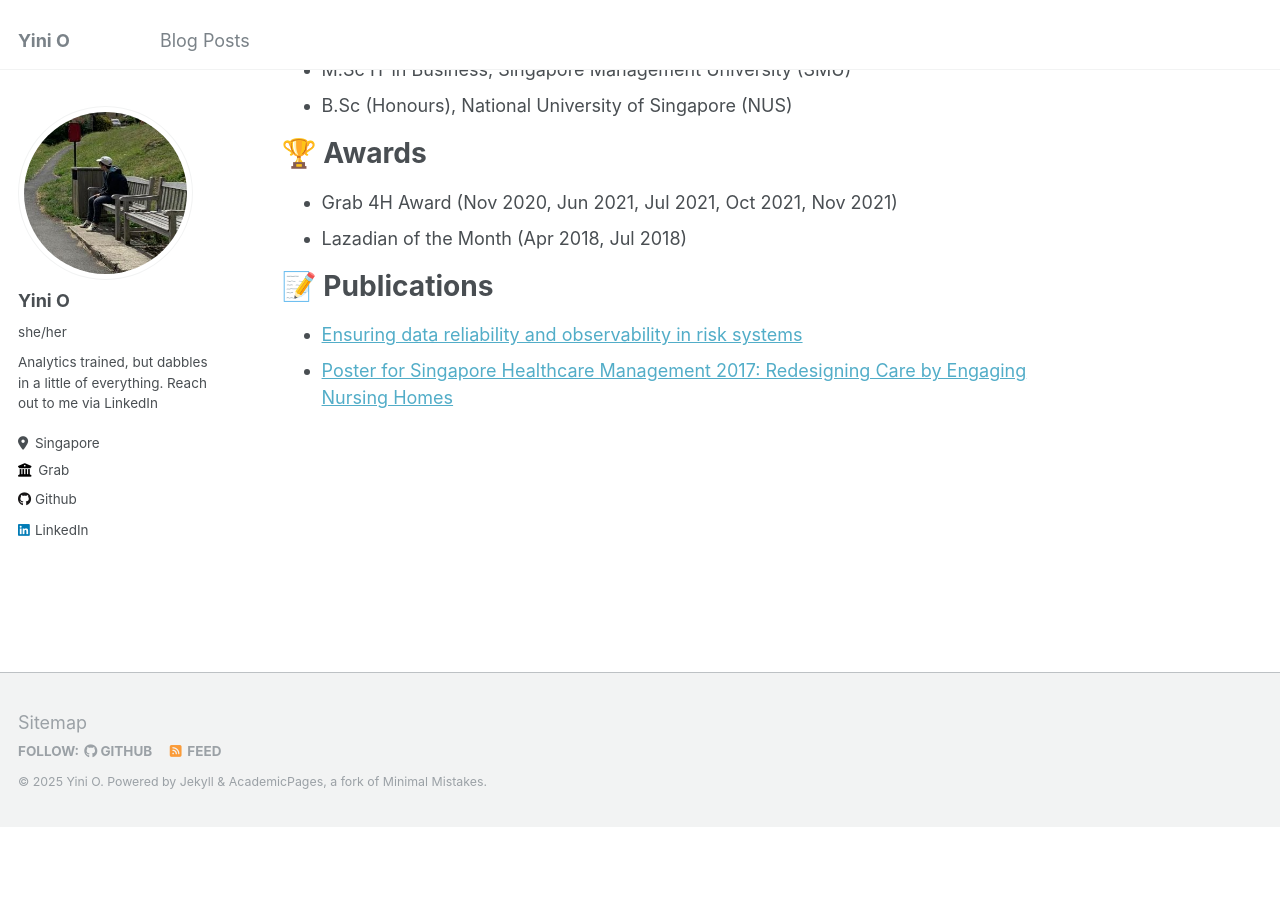
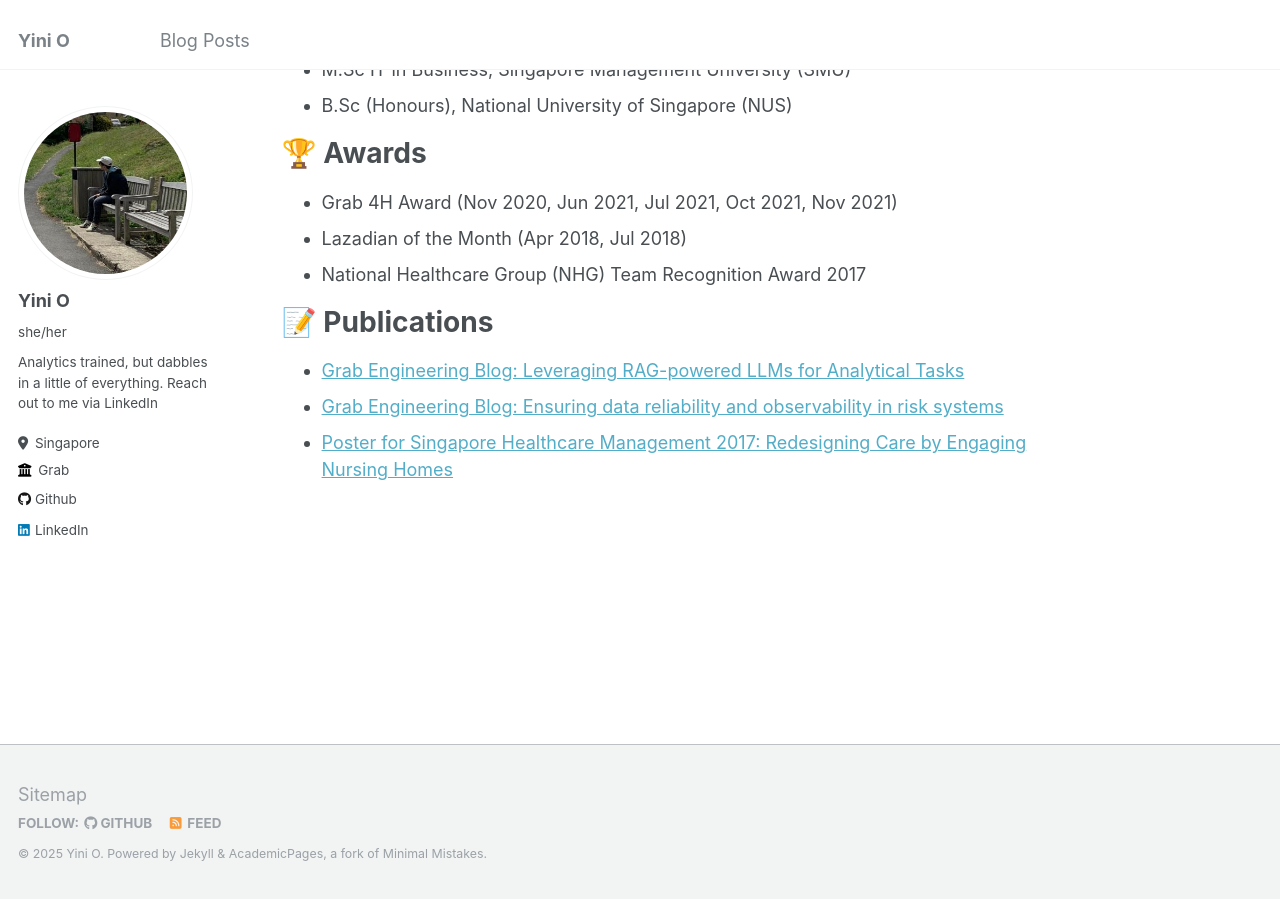
Before and after one commit to baqspaces/baqspaces.github.io, a Jekyll site: the page built from _pages/about.md, in a window 1280 px wide and 900 px high, scrolled down 640 px. Built offline with Jekyll 4.4.1, drawn with Linux system fonts in a browser that asks for light colours; before the commit the page ends 1468 px from its top, so only the background shows below that.

Commit message:
'updated_about'

```diff
--- a/_pages/about.md
+++ b/_pages/about.md
@@ -33,8 +33,10 @@ Welcome!
 ======
 * Grab 4H Award (Nov 2020, Jun 2021, Jul 2021, Oct 2021, Nov 2021)
 * Lazadian of the Month (Apr 2018, Jul 2018)
+* National Healthcare Group (NHG) Team Recognition Award 2017
 
 📝 Publications
 ======
-* [Ensuring data reliability and observability in risk systems](https://engineering.grab.com/data-observability)
+* [Grab Engineering Blog: Leveraging RAG-powered LLMs for Analytical Tasks](https://engineering.grab.com/transforming-the-analytics-landscape-with-RAG-powered-LLM)
+* [Grab Engineering Blog: Ensuring data reliability and observability in risk systems](https://engineering.grab.com/data-observability)
 * [Poster for Singapore Healthcare Management 2017: Redesigning Care by Engaging Nursing Homes](https://www.singaporehealthcaremanagement.sg/Abstracts-Posters/Documents/Posters%202017/Operations/OP101%20-%20Hayley%20Chau_TTSH%20-%20Redesigning%20Care%20by%20Engaging%20NH.pdf)
```
